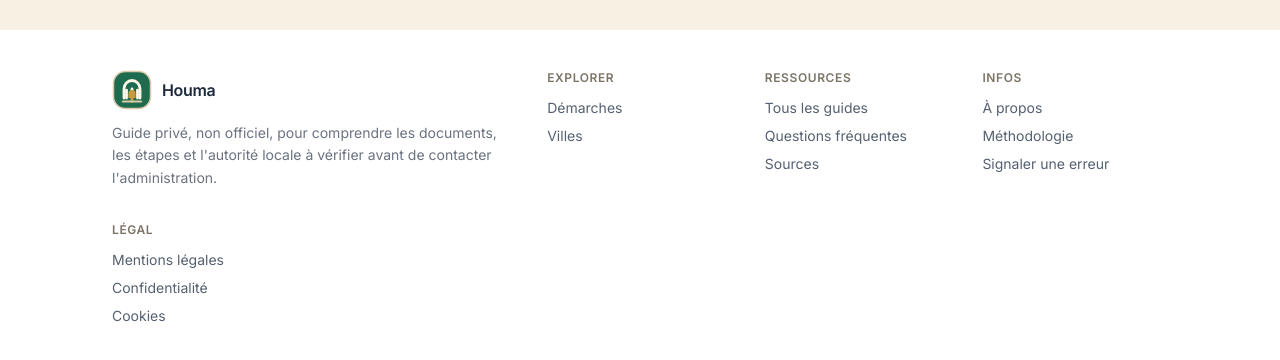
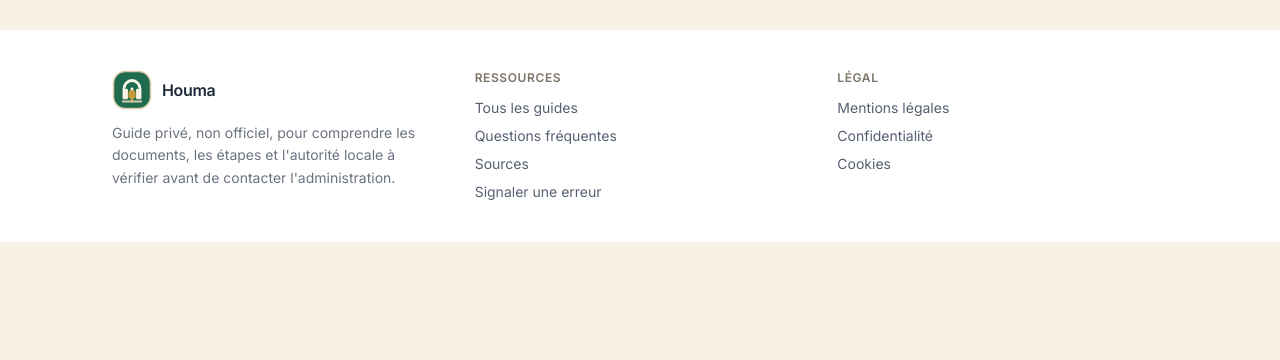
Before and after one commit to aqayre5-commits/Houma, a Next.js app: page / in a window 1280 px wide. Shown: the part 2475-2835 px from the top of the page. After the commit the page ends 2717 px from the top, so only its background shows below. Built offline with nearby package versions, Linux system fonts and the light colour scheme; no server answers.

Commit message:
Trim footer to essential links

```diff
--- a/components/footer.tsx
+++ b/components/footer.tsx
@@ -10,18 +10,10 @@ export function Footer({ lang = 'fr' }: { lang?: Lang }) {
   return (
     <footer className="mt-16 border-t border-slate-100 bg-white">
       <div className="container-shell py-10">
-        <div className="grid gap-8 md:grid-cols-5">
-          <div className="space-y-3 md:col-span-2">
+        <div className="grid gap-8 md:grid-cols-3">
+          <div className="space-y-3">
             <Logo lang={lang} />
             <p className="text-sm leading-relaxed text-slate-500">{t.footerTagline}</p>
-          </div>
-
-          <div className="space-y-3">
-            <p className="text-xs font-semibold uppercase tracking-wider text-slate-400">{t.footerExplore}</p>
-            <nav className="flex flex-col gap-2 text-sm text-slate-600">
-              <Link href={routes.services()} className="hover:text-teal-700">{t.footerServices}</Link>
-              <Link href={routes.cities()} className="hover:text-teal-700">{t.footerCities}</Link>
-            </nav>
           </div>
 
           <div className="space-y-3">
@@ -30,14 +22,6 @@ export function Footer({ lang = 'fr' }: { lang?: Lang }) {
               <Link href={routes.guides()} className="hover:text-teal-700">{t.footerAllGuides}</Link>
               <Link href={routes.faq()} className="hover:text-teal-700">{t.footerFaq}</Link>
               <Link href={routes.sources()} className="hover:text-teal-700">{t.footerSources}</Link>
-            </nav>
-          </div>
-
-          <div className="space-y-3">
-            <p className="text-xs font-semibold uppercase tracking-wider text-slate-400">{t.footerInfo}</p>
-            <nav className="flex flex-col gap-2 text-sm text-slate-600">
-              <Link href={routes.about()} className="hover:text-teal-700">{t.footerAbout}</Link>
-              <Link href={routes.methodology()} className="hover:text-teal-700">{t.footerMethodology}</Link>
               <Link href={routes.issue()} className="hover:text-teal-700">{t.reportError}</Link>
             </nav>
           </div>
```
